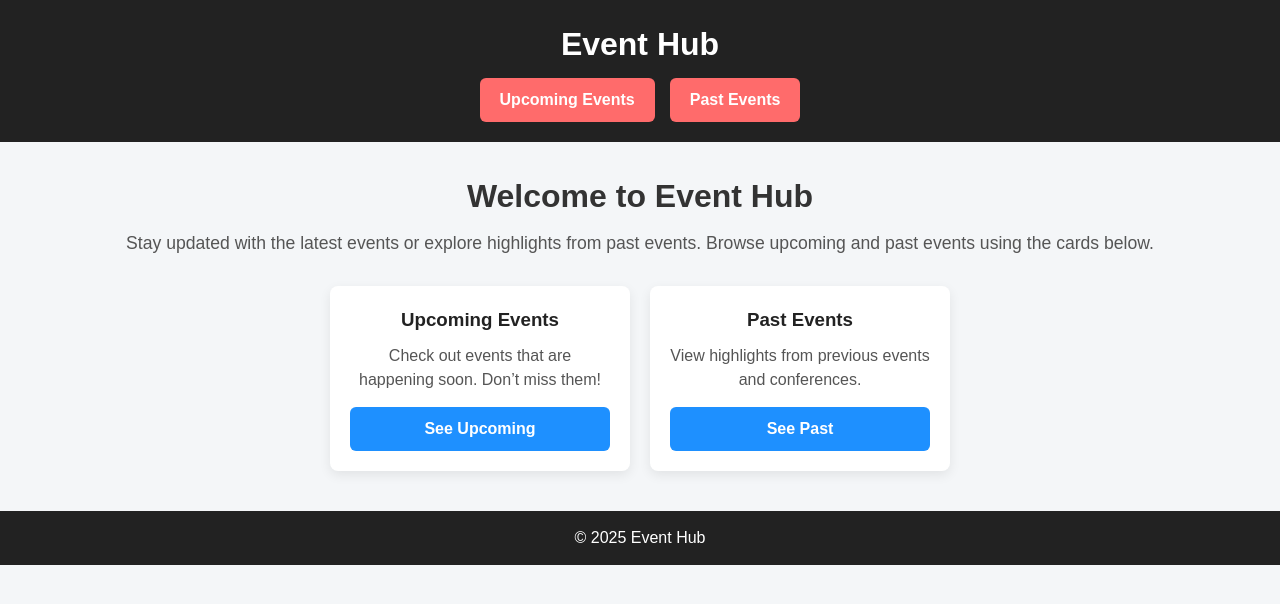
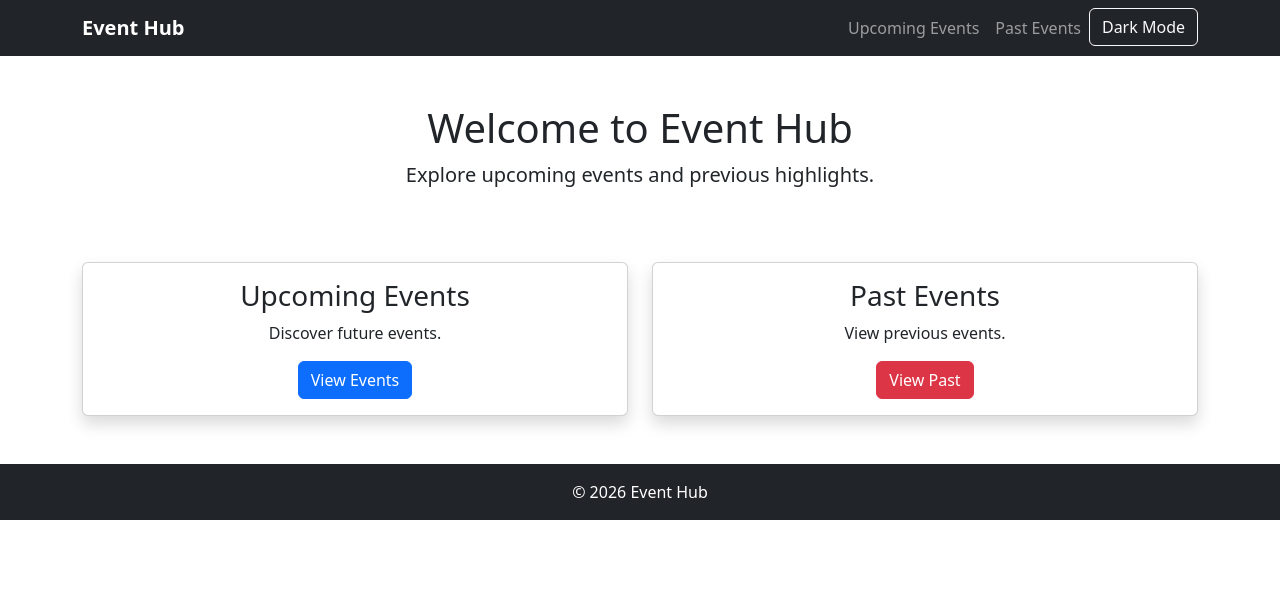
Before and after one commit to saideepika-29/Event_Hub, a plain HTML site: page index.html in a window 1280 px wide. Drawn offline with nearby package versions, Linux system fonts and the light colour scheme.

Commit message:
index.html

```diff
--- a/index.html
+++ b/index.html
@@ -1,43 +1,218 @@
 <!DOCTYPE html>
 <html lang="en">
+
 <head>
-  <meta charset="UTF-8">
-  <title>Event Hub</title>
-  <link rel="stylesheet" href="style.css">
+
+<meta charset="UTF-8">
+<meta name="viewport" content="width=device-width, initial-scale=1.0">
+
+<title>Event Hub</title>
+
+
+<link
+href="https://cdn.jsdelivr.net/npm/bootstrap@5.3.3/dist/css/bootstrap.min.css"
+rel="stylesheet">
+
+
 </head>
 
+
 <body>
-  <header class="site-header">
-    <h1>Event Hub</h1>
-    <nav class="navigation">
-      <a href="upcoming.html" class="btn">Upcoming Events</a>
-      <a href="past.html" class="btn">Past Events</a>
-    </nav>
-  </header>
 
-  <main class="container">
-    <section class="intro">
-      <h2>Welcome to Event Hub</h2>
-      <p>Stay updated with the latest events or explore highlights from past events. Browse upcoming and past events using the cards below.</p>
-    </section>
 
-    <section class="cards">
-      <div class="home-card">
-        <h3>Upcoming Events</h3>
-        <p>Check out events that are happening soon. Don’t miss them!</p>
-        <a href="upcoming.html" class="card-btn">See Upcoming</a>
-      </div>
+<nav class="navbar navbar-expand-lg navbar-dark bg-dark">
 
-      <div class="home-card">
-        <h3>Past Events</h3>
-        <p>View highlights from previous events and conferences.</p>
-        <a href="past.html" class="card-btn">See Past</a>
-      </div>
-    </section>
-  </main>
+<div class="container">
 
-  <footer class="site-footer">
-    <p>© 2025 Event Hub</p>
-  </footer>
+<a class="navbar-brand fw-bold" href="#">
+Event Hub
+</a>
+
+
+<button
+class="navbar-toggler"
+data-bs-toggle="collapse"
+data-bs-target="#nav">
+
+<span class="navbar-toggler-icon"></span>
+
+</button>
+
+
+
+<div class="collapse navbar-collapse" id="nav">
+
+
+<ul class="navbar-nav ms-auto">
+
+
+<li class="nav-item">
+
+<a class="nav-link" href="upcoming.html">
+Upcoming Events
+</a>
+
+</li>
+
+
+<li class="nav-item">
+
+<a class="nav-link" href="past.html">
+Past Events
+</a>
+
+</li>
+
+
+<li class="nav-item">
+
+<button
+id="darkBtn"
+class="btn btn-outline-light">
+
+Dark Mode
+
+</button>
+
+
+</li>
+
+
+</ul>
+
+</div>
+
+
+</div>
+
+</nav>
+
+
+
+
+<div class="container text-center mt-5">
+
+
+<h1>
+Welcome to Event Hub
+</h1>
+
+
+<p class="lead">
+
+Explore upcoming events and previous highlights.
+
+</p>
+
+
+
+<h5 id="date"></h5>
+
+
+
+<div class="row mt-5 g-4">
+
+
+<div class="col-md-6">
+
+
+<div class="card shadow">
+
+
+<div class="card-body">
+
+
+<h3>
+Upcoming Events
+</h3>
+
+
+<p>
+Discover future events.
+</p>
+
+
+<a href="upcoming.html"
+class="btn btn-primary">
+
+View Events
+
+</a>
+
+
+</div>
+
+</div>
+
+
+</div>
+
+
+
+
+
+<div class="col-md-6">
+
+
+<div class="card shadow">
+
+
+<div class="card-body">
+
+
+<h3>
+Past Events
+</h3>
+
+
+<p>
+View previous events.
+</p>
+
+
+<a href="past.html"
+class="btn btn-danger">
+
+View Past
+
+</a>
+
+
+</div>
+
+</div>
+
+
+</div>
+
+
+
+</div>
+
+
+</div>
+
+
+
+
+
+<footer class="bg-dark text-white text-center p-3 mt-5">
+
+
+© 2026 Event Hub
+
+
+</footer>
+
+
+
+<script src="script.js"></script>
+
+
+<script
+src="https://cdn.jsdelivr.net/npm/bootstrap@5.3.3/dist/js/bootstrap.bundle.min.js">
+</script>
+
+
 </body>
 </html>
```
